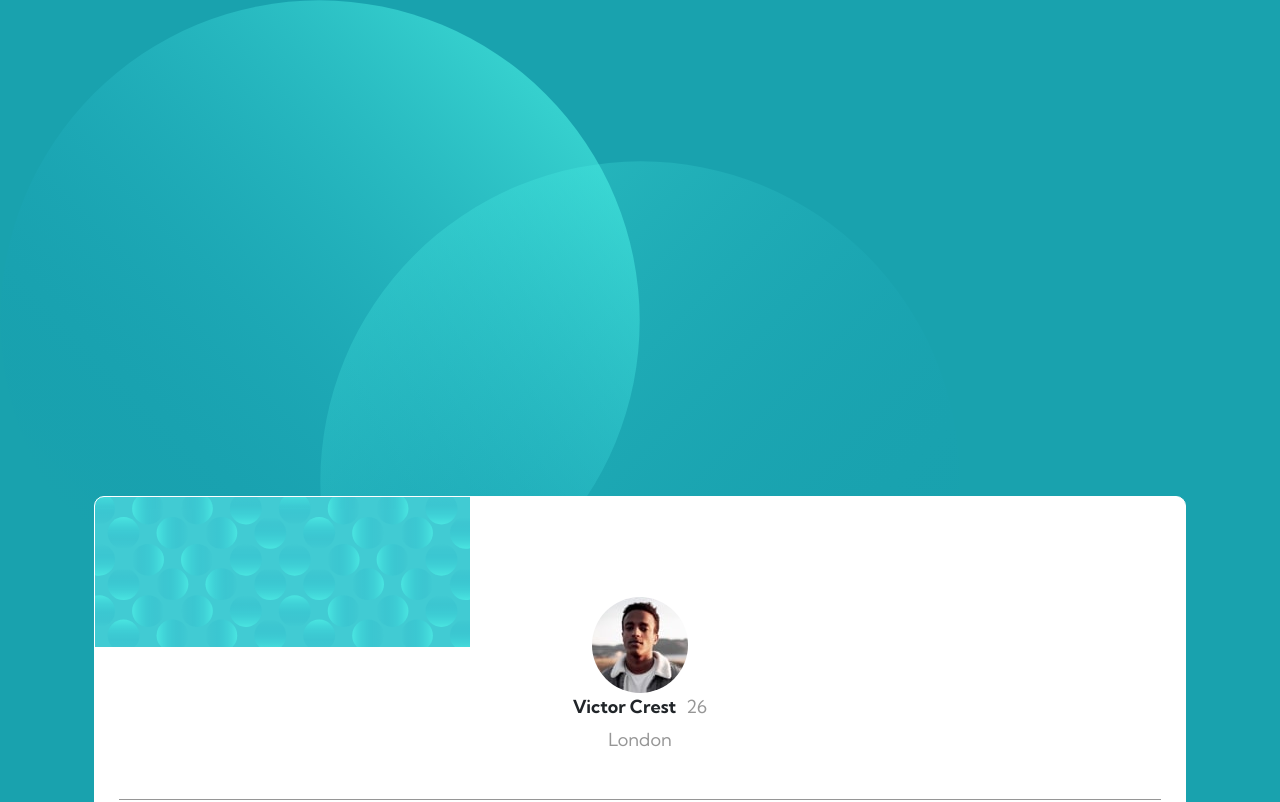
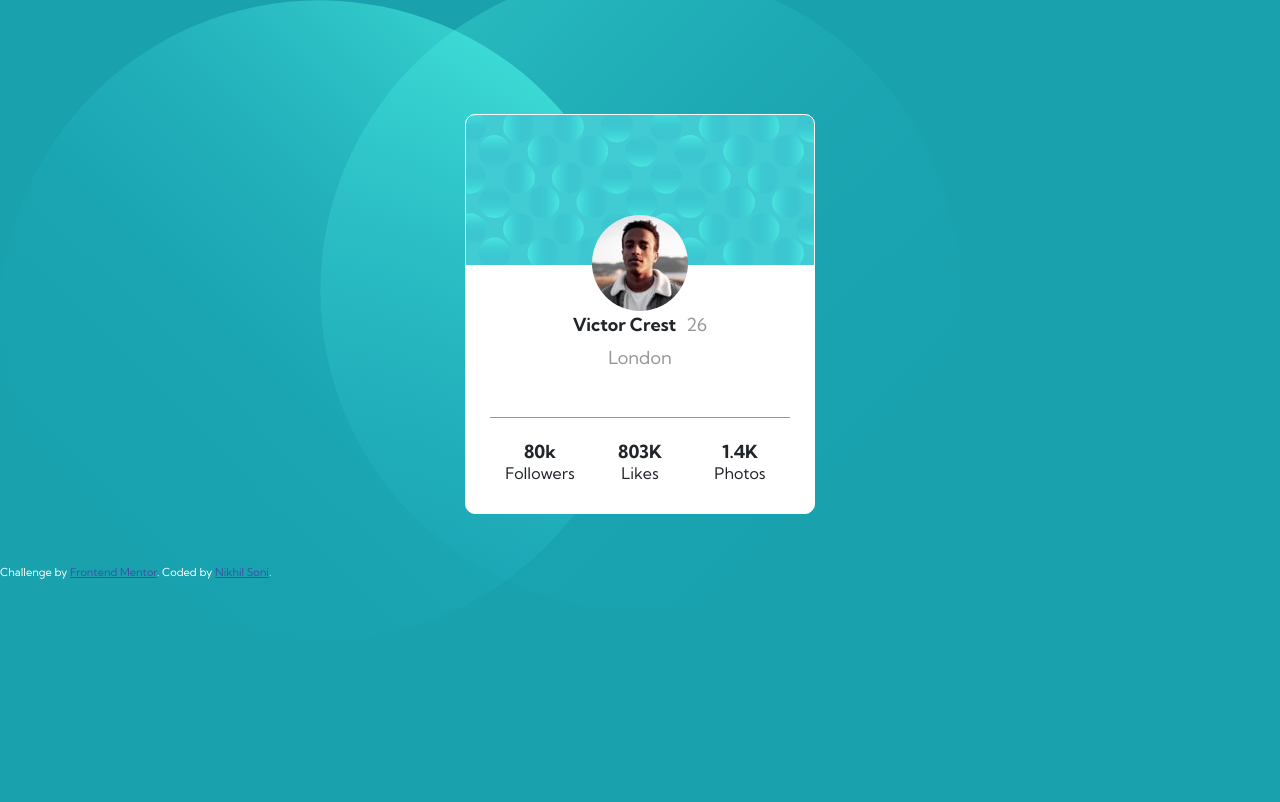
Before and after one commit to platypus567/profile_card_component, a plain HTML site: page index.html in a window 1280 px wide. Shown: the top 802 px of the page. Drawn offline with nearby package versions, Linux system fonts and the light colour scheme.

Commit message:
completed all styles for desktop

```diff
--- a/styles.css
+++ b/styles.css
@@ -78,3 +78,20 @@ body{
 .attribution{
     color: white;
 }
+
+
+@media (min-width: 400px){
+
+    body{
+        align-items: flex-start;
+    }
+    .maincard{
+        width: 350px;
+        justify-content: center;
+        margin-top: 15%;
+
+    }
+
+
+
+}
```
